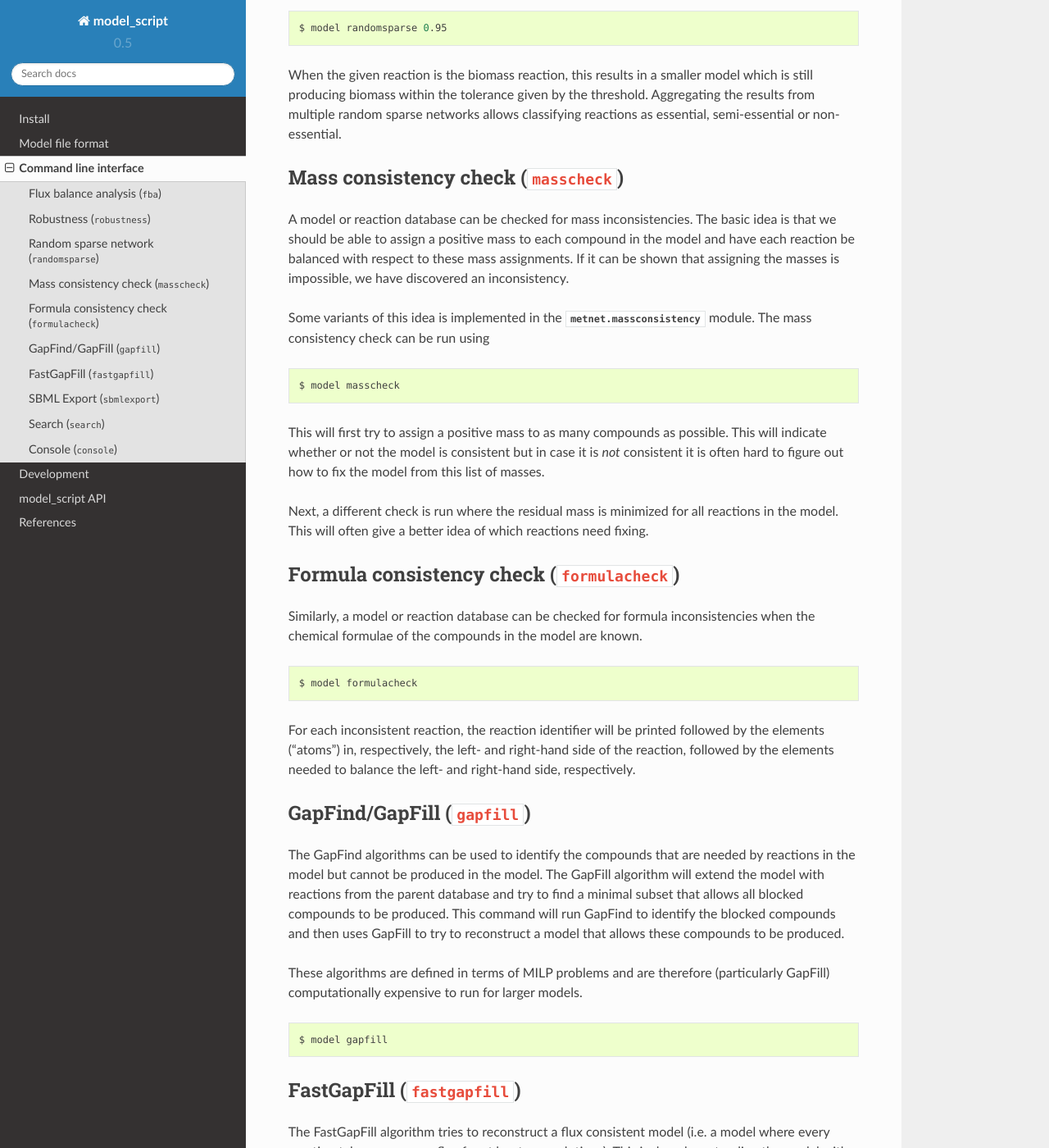
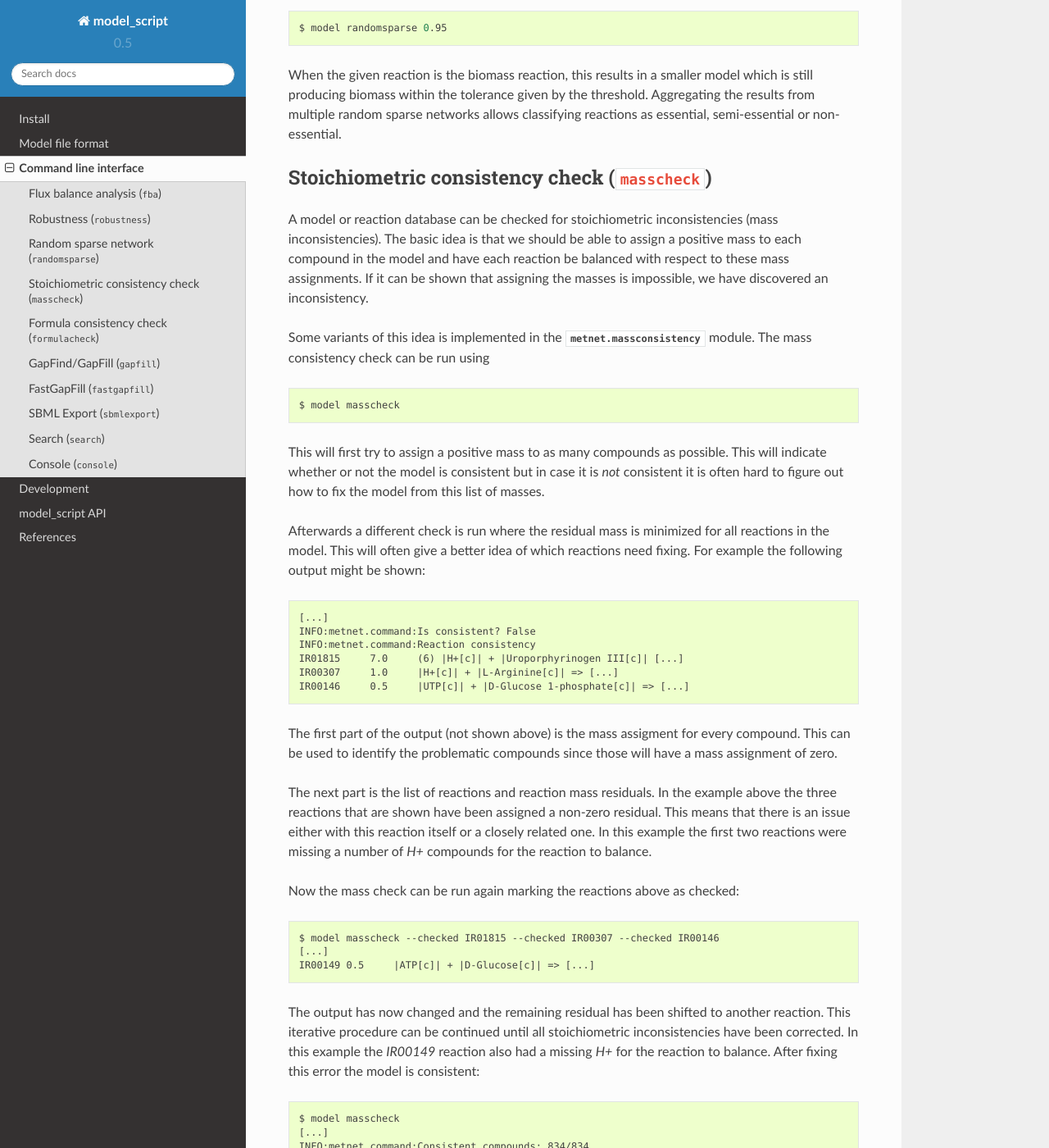
Before and after one commit to zhanglab/psamm, a Sphinx documentation site: the page built from docs/commands.rst, in a window 1280 px wide and 1400 px high, scrolled down 1860 px. Shown: the whole window at 82% size. Built offline with Sphinx 7.4.7 and the Read the Docs theme 2.0.0, drawn with Linux system fonts in a browser that asks for light colours; some of the changed text lies outside the part shown.

Commit message:
docs: Expand documentation on masscheck command

```diff
--- a/docs/commands.rst
+++ b/docs/commands.rst
@@ -99,14 +99,14 @@ model which is still producing biomass within the tolerance given by the
 threshold. Aggregating the results from multiple random sparse networks allows
 classifying reactions as essential, semi-essential or non-essential.
 
-Mass consistency check (``masscheck``)
---------------------------------------
+Stoichiometric consistency check (``masscheck``)
+------------------------------------------------
 
-A model or reaction database can be checked for mass inconsistencies. The basic
-idea is that we should be able to assign a positive mass to each compound in the
-model and have each reaction be balanced with respect to these mass assignments.
-If it can be shown that assigning the masses is impossible, we have discovered
-an inconsistency.
+A model or reaction database can be checked for stoichiometric inconsistencies
+(mass inconsistencies). The basic idea is that we should be able to assign a
+positive mass to each compound in the model and have each reaction be balanced
+with respect to these mass assignments. If it can be shown that assigning the
+masses is impossible, we have discovered an inconsistency.
 
 Some variants of this idea is implemented in the :mod:`metnet.massconsistency`
 module. The mass consistency check can be run using
@@ -120,9 +120,43 @@ This will indicate whether or not the model is consistent but in case it is
 *not* consistent it is often hard to figure out how to fix the model from this
 list of masses.
 
-Next, a different check is run where the residual mass is minimized for all
-reactions in the model. This will often give a better idea of which reactions
-need fixing.
+Afterwards a different check is run where the residual mass is minimized for
+all reactions in the model. This will often give a better idea of which
+reactions need fixing. For example the following output might be shown::
+
+    [...]
+    INFO:metnet.command:Is consistent? False
+    INFO:metnet.command:Reaction consistency
+    IR01815	7.0     (6) |H+[c]| + |Uroporphyrinogen III[c]| [...]
+    IR00307	1.0     |H+[c]| + |L-Arginine[c]| => [...]
+    IR00146	0.5     |UTP[c]| + |D-Glucose 1-phosphate[c]| => [...]
+
+The first part of the output (not shown above) is the mass assigment for every
+compound. This can be used to identify the problematic compounds since those
+will have a mass assignment of zero.
+
+The next part is the list of reactions and reaction mass residuals. In the
+example above the three reactions that are shown have been assigned a non-zero
+residual. This means that there is an issue either with this reaction itself or
+a closely related one. In this example the first two reactions were missing a
+number of `H+` compounds for the reaction to balance.
+
+Now the mass check can be run again marking the reactions above as checked::
+
+    $ model masscheck --checked IR01815 --checked IR00307 --checked IR00146
+    [...]
+    IR00149 0.5     |ATP[c]| + |D-Glucose[c]| => [...]
+
+The output has now changed and the remaining residual has been shifted to
+another reaction. This iterative procedure can be continued until all
+stoichiometric inconsistencies have been corrected. In this example the
+`IR00149` reaction also had a missing `H+` for the reaction to balance. After
+fixing this error the model is consistent::
+
+    $ model masscheck
+    [...]
+    INFO:metnet.command:Consistent compounds: 834/834
+    INFO:metnet.command:Is consistent? True
 
 Formula consistency check (``formulacheck``)
 --------------------------------------------
```
